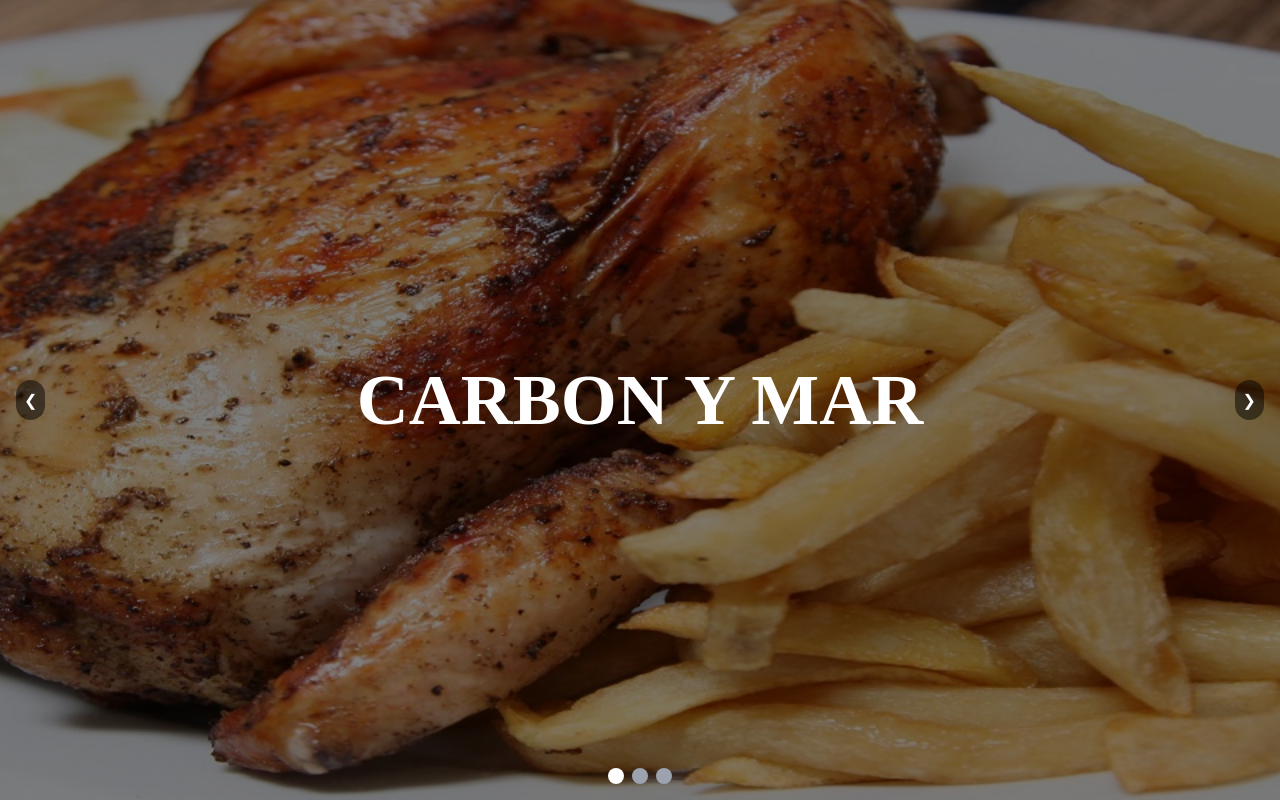
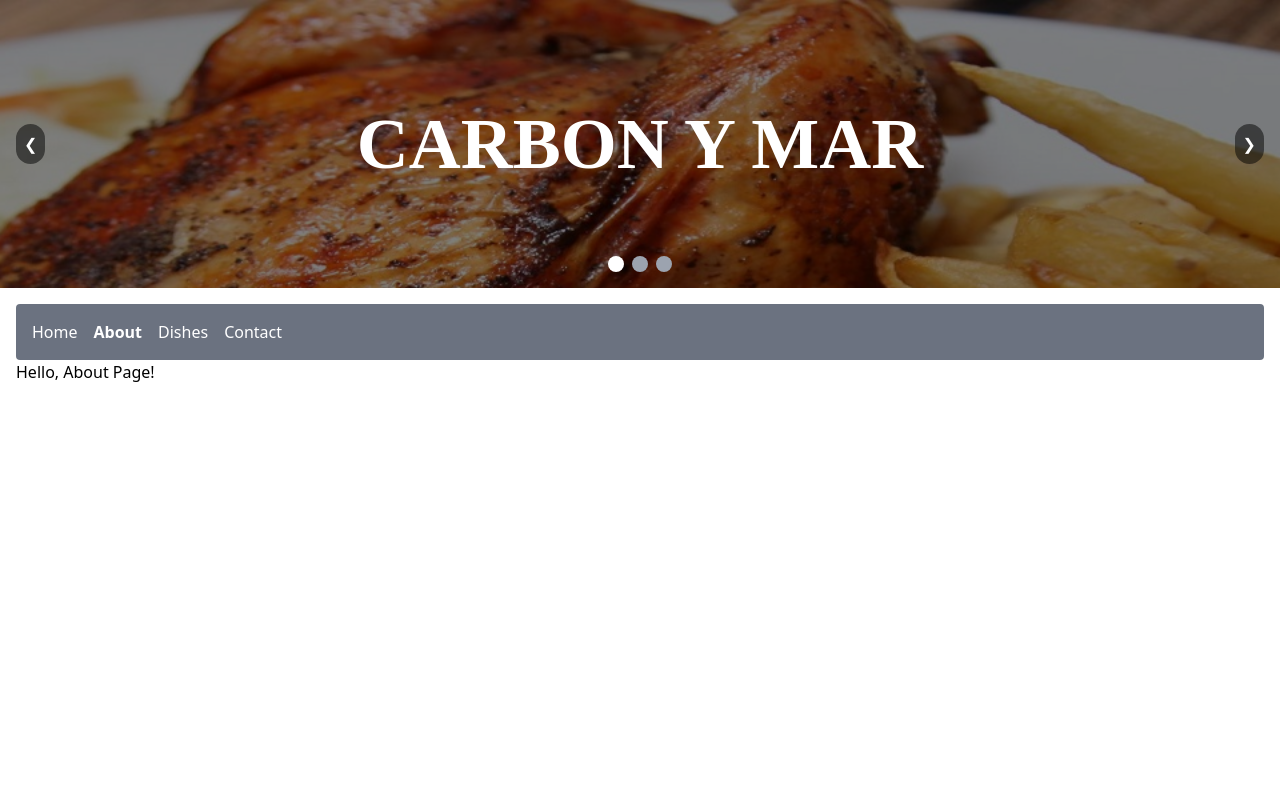
Before and after one commit to Chokolove/ReactTailwindFront, a Next.js app: page /about in a window 1280 px wide. Before the commit this address had no page. Shown: the top 800 px of the page. Built offline with nearby package versions, Linux system fonts and the light colour scheme.

Commit message:
Add new routes and placeholders for them

```diff
--- /dev/null
+++ b/src/app/about/page.tsx
@@ -0,0 +1,3 @@
+export default function Page() {
+    return <h1>Hello, About Page!</h1>
+  }
--- /dev/null
+++ b/src/app/contact/page.tsx
@@ -0,0 +1,3 @@
+export default function Page() {
+    return <h1>Hello, Contact Page!</h1>
+  }
--- a/src/app/dashboard/page.tsx
+++ /dev/null
@@ -1,4 +0,0 @@
-// `app/dashboard/page.tsx` is the UI for the `/dashboard` URL
-export default function Page() {
-    return <h1>Hello, Dashboard Page!</h1>
-  }
--- /dev/null
+++ b/src/app/dishes/page.tsx
@@ -0,0 +1,3 @@
+export default function Page() {
+    return <h1>Hello, Dishes Page!</h1>
+  }
--- a/src/app/page.tsx
+++ b/src/app/page.tsx
@@ -1,8 +1,5 @@
-import Link from "next/link";
-
 export default function Page() {
   return <div>
     <h1>Hello, Next.js!</h1>
-    <Link href="/dashboard"><button className="bg-blue-500 hover:bg-blue-700 text-white font-bold py-2 px-4 rounded">Go to Dashboard</button></Link>
   </div>
 }
--- a/src/components/HeroBanner/index.tsx
+++ b/src/components/HeroBanner/index.tsx
@@ -4,10 +4,12 @@ import { useState } from 'react';
 import slide1 from "@/assets/images/home/slide1.jpg";
 import slide2 from "@/assets/images/home/slide2.jpg";
 import slide3 from "@/assets/images/home/slide3.jpg";
+import { usePathname } from 'next/navigation';
 
 const HeroBanner = () => {
   const images = [slide1, slide2, slide3];
   const [currentSlide, setCurrentSlide] = useState(0);
+  const pathname = usePathname();
 
   const handleNext = () => {
     setCurrentSlide((currentSlide + 1) % images.length);
@@ -18,7 +20,7 @@ const HeroBanner = () => {
   };
 
   return (
-    <div className='w-full h-screen relative overflow-hidden'>
+    <div className={`w-full ${pathname === "/" ? "h-screen" : "h-72"} relative overflow-hidden`}>
       {/* Image Slider */}
       <div
         className='flex transition-transform duration-700 ease-in-out'
--- a/src/components/NavBar/index.tsx
+++ b/src/components/NavBar/index.tsx
@@ -9,7 +9,9 @@ const NavBar = () => {
     return (
         <nav className="flex gap-4 p-4 rounded bg-gray-500 text-white">
             <Link className={pathname === "/" ? "font-bold" : ""} href="/" >Home</Link>
-            <Link className={pathname === "/dashboard" ? "font-bold" : ""} href="/dashboard">Dashboard</Link>
+            <Link className={pathname === "/about" ? "font-bold" : ""} href="/about">About</Link>
+            <Link className={pathname === "/dishes" ? "font-bold" : ""} href="/dishes">Dishes</Link>
+            <Link className={pathname === "/contact" ? "font-bold" : ""} href="/contact">Contact</Link>
         </nav>
     )
 }
```
